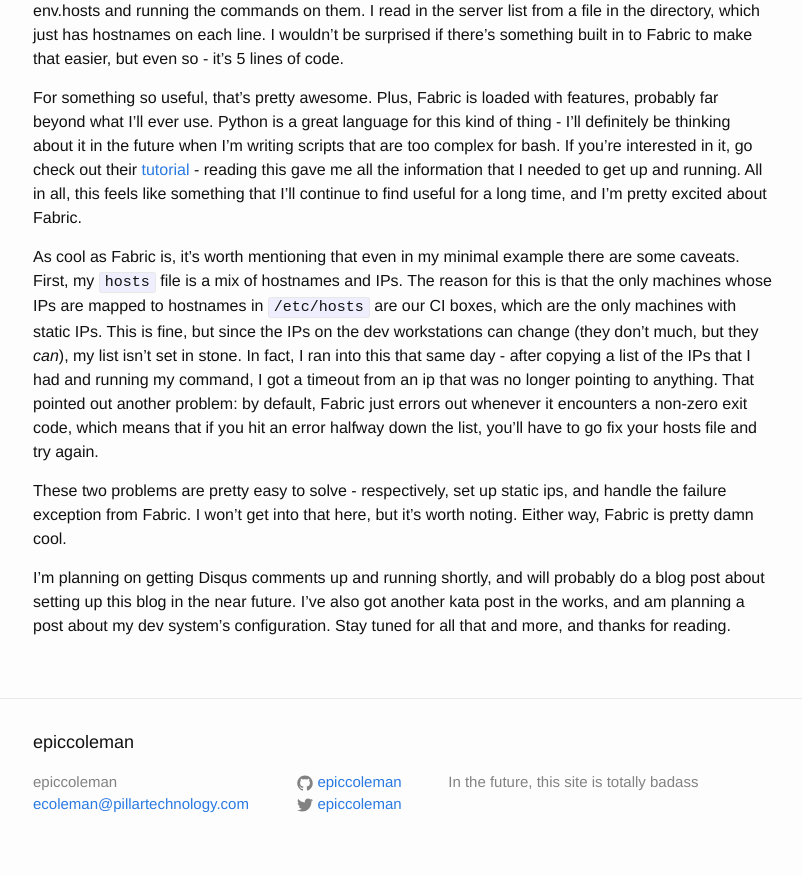
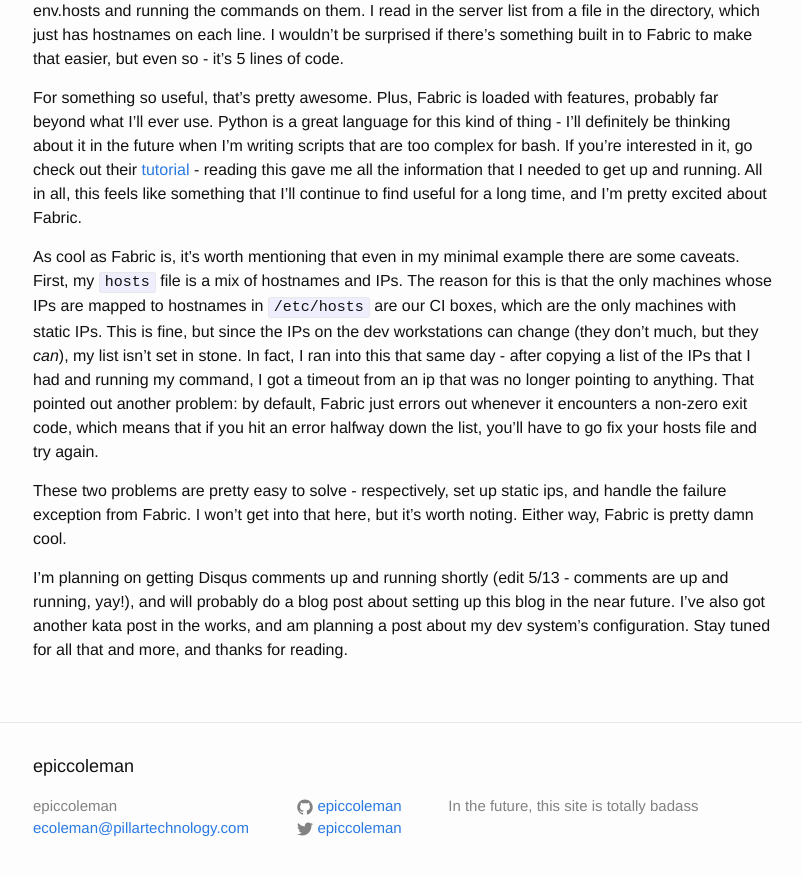
Before and after one commit to epiccoleman/blog, a Jekyll site: the page built from _posts/2016-05-11-fabric-is-awesome.md, in a window 1280 px wide and 900 px high, scrolled down 2129 px. Shown: the top 876 px of the window, without its empty margins (237-1039 px from the left). Built offline with Jekyll 4.4.1, drawn with Linux system fonts in a browser that asks for light colours; comment, search, counter and statistics services are not loaded.

Commit message:
Comments comments.

```diff
--- a/_posts/2016-05-09-evercraft-ruby.markdown
+++ b/_posts/2016-05-09-evercraft-ruby.markdown
@@ -264,7 +264,7 @@ If you like, follow me on
 [Twitter](https://twitter.com/EpicColeman). I'm not a particularly exciting
 social media user, but I plan to at least tweet whenever I write a blog post.
 Also, any critique of the code or the writing would be welcome. I'm planning on setting
-up comments on this blog soon, but for now, feel free to email constructive criticism
+up comments on this blog soon (edit 5/13/16 - this blog now has comments, cool!), but for now, feel free to email constructive criticism
 to [ecoleman@pillartechnology.com](mailto:ecoleman@pillartechnology.com)
 
 Stay tuned, and thanks for reading.
--- a/_posts/2016-05-11-fabric-is-awesome.md
+++ b/_posts/2016-05-11-fabric-is-awesome.md
@@ -129,7 +129,7 @@ These two problems are pretty easy to solve - respectively, set up static ips, a
 failure exception from Fabric. I won't get into that here, but it's worth noting.
 Either way, Fabric is pretty damn cool.
 
-I'm planning on getting Disqus comments up and running shortly, and will probably
+I'm planning on getting Disqus comments up and running shortly (edit 5/13 - comments are up and running, yay!), and will probably
 do a blog post about setting up this blog in the near future. I've also got
 another kata post in the works, and am planning a post about my dev system's
 configuration. Stay tuned for all that and more, and thanks for reading.
```
